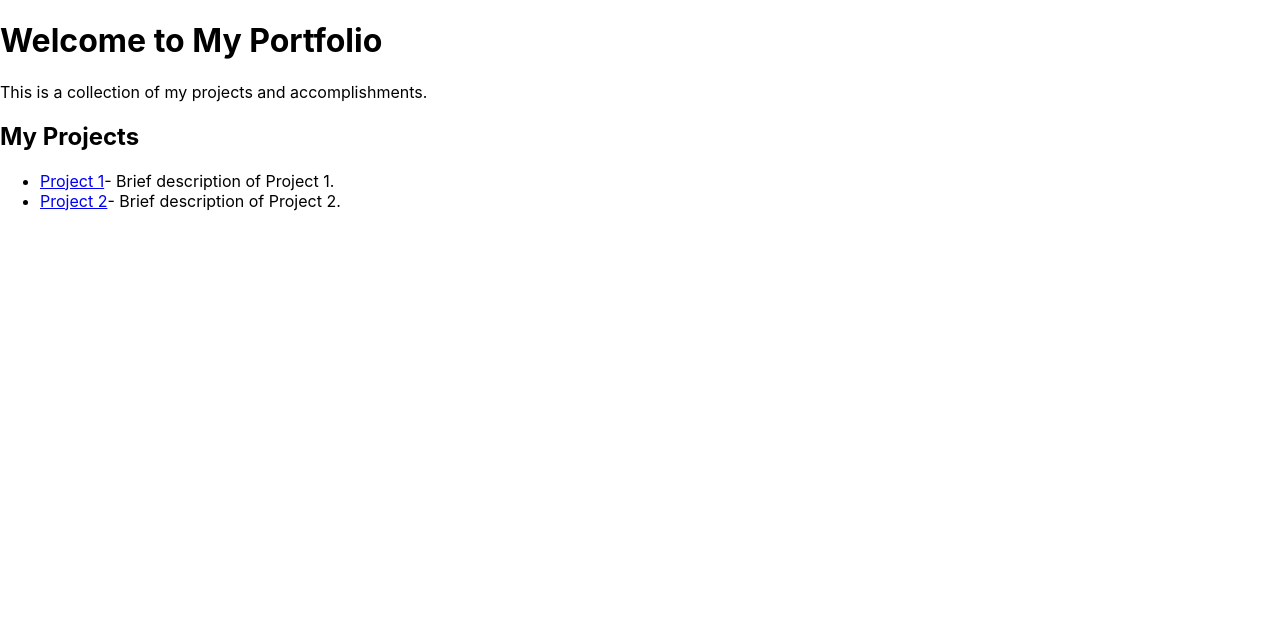
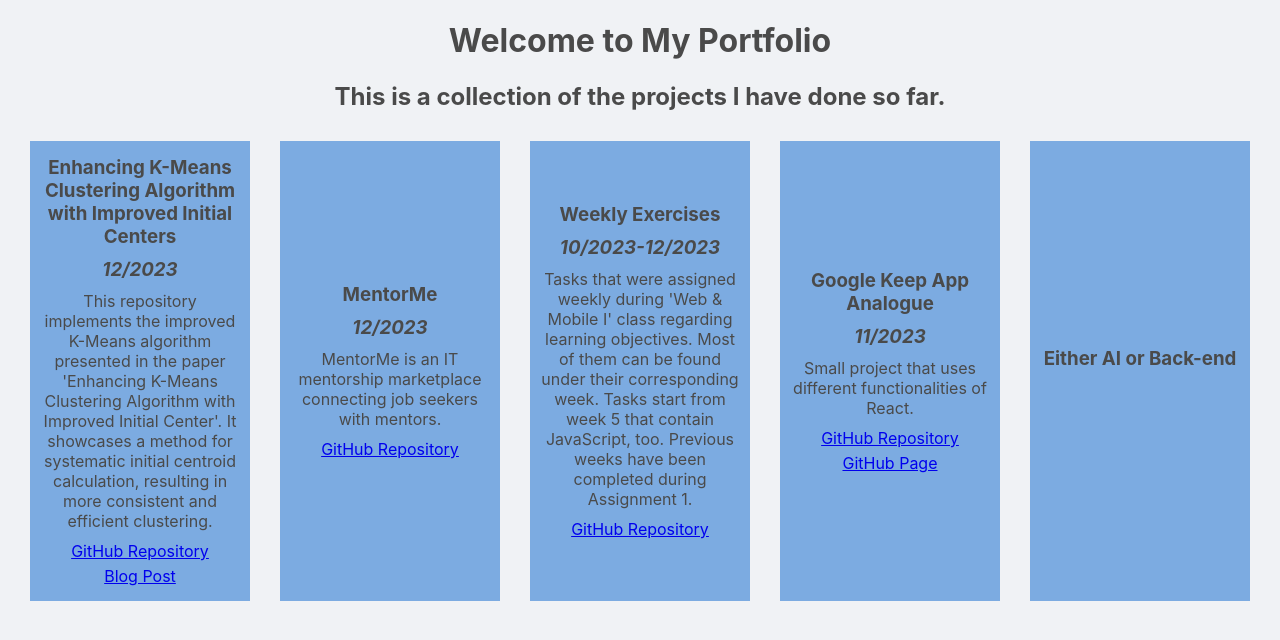
Before and after one commit to apricityyyy/React-Flashcard-App, a React (Create React App) app: page / in a window 1280 px wide. Shown: the top 640 px of the page. Built offline with nearby package versions, Linux system fonts and the light colour scheme.

Commit message:
The design of main part of Home page is done

```diff
--- /dev/null
+++ b/src/Home.css
@@ -0,0 +1,40 @@
+/*Overall*/
+body {
+    background-color: #f0f2f5;
+    color: #4a4a4a;
+}
+
+h1, h2, h3 {
+    text-align: center;
+}
+
+/*Projects*/
+.projects {
+    margin: 30px;
+    display: flex;
+    gap: 30px;
+    justify-content: space-around;
+}
+
+#project {
+    background-color: #7cabe1;
+    width: 300px;
+    height: auto;
+    padding: 10px;
+    display: flex;
+    flex-direction: column;
+    justify-content: center;
+    text-align: center;
+    transition: transform 0.3s ease;
+    cursor: pointer;
+}
+
+#project:hover {
+    background-color: #7ed321;
+    transform: scale(1.1);
+    box-shadow: 0px 0px 10px #666;
+}
+
+#project h3, #project p, #project a {
+    margin: 5px 0;
+}
--- a/src/Home.js
+++ b/src/Home.js
@@ -1,32 +1,39 @@
 import React from 'react';
+import Project from './Project';
+import './Home.css'
 
-const Home = () => {
+export default function Home() {
   return (
     <div className="home-container">
       <h1>Welcome to My Portfolio</h1>
-      <p>This is a collection of my projects and accomplishments.</p>
+      <h2>This is a collection of the projects I have done so far.</h2>
 
       <div className="projects">
-        <h2>My Projects</h2>
-        {/* Example project list */}
-        <ul>
-          <li>
-            <a href="https://github.com/example/project1" target="_blank" rel="noopener noreferrer">
-              Project 1
-            </a>
-            - Brief description of Project 1.
-          </li>
-          <li>
-            <a href="https://youtube.com/example/project2" target="_blank" rel="noopener noreferrer">
-              Project 2
-            </a>
-            - Brief description of Project 2.
-          </li>
-          {/* Add more projects as needed */}
-        </ul>
+        <Project name="Enhancing K-Means Clustering Algorithm with Improved Initial Centers" date="12/2023"
+          description="This repository implements the improved K-Means algorithm presented in the paper
+          'Enhancing K-Means Clustering Algorithm with Improved Initial Center'. It showcases a method
+          for systematic initial centroid calculation, resulting in more consistent and efficient clustering."
+          links={{
+            'GitHub Repository': 'https://github.com/apricityyyy/Enhancing-K-means-Clustering-Algorithm-with-Improved-Initial-Center',
+            'Blog Post': 'https://www.linkedin.com/pulse/from-theory-practice-implementing-k-means-clustering-center-ilhama-6hk2e%3FtrackingId=cfDn1DHdQDSLP7K8Pz1nqQ%253D%253D/?trackingId=cfDn1DHdQDSLP7K8Pz1nqQ%3D%3D'
+          }} />
+        <Project name="MentorMe" date="12/2023"
+          description="MentorMe is an IT mentorship marketplace connecting job seekers with mentors."
+          links={{ 'GitHub Repository': 'https://github.com/ISE-Career-Navigators/MentorMe' }} />
+        <Project name="Weekly Exercises" date="10/2023-12/2023"
+          description="Tasks that were assigned weekly during 'Web & Mobile I' class regarding learning objectives. Most of them can be found under
+          their corresponding week. Tasks start from week 5 that contain JavaScript, too. Previous weeks have been completed during Assignment 1."
+          links={{ 'GitHub Repository': 'https://github.com/apricityyyy/WM1_Weekly' }} />
+        <Project name="Google Keep App Analogue" date="11/2023"
+          description="Small project that uses different functionalities of React."
+          links={{
+            'GitHub Repository': 'https://github.com/apricityyyy/google-keep-app',
+            'GitHub Page': 'https://apricityyyy.github.io/google-keep-app/'
+          }} />
+        <Project name="Either AI or Back-end" date=""
+          description=""
+          links={{ "": "" }} />
       </div>
     </div>
   );
 };
-
-export default Home;
--- /dev/null
+++ b/src/Project.js
@@ -0,0 +1,16 @@
+export default function Project(props) {
+    return (
+        <div id="project">
+            <h3>{props.name}</h3>
+            <h3><i>{props.date}</i></h3>
+            <p>{props.description}</p>
+            <div>
+                {
+                    Object.entries(props.links).map(
+                        ([text, url]) => <p key={text}><a href={url} target="_blank" rel="noopener noreferrer">{text}</a></p>
+                    )
+                }
+            </div>
+        </div>
+    )
+}
```
